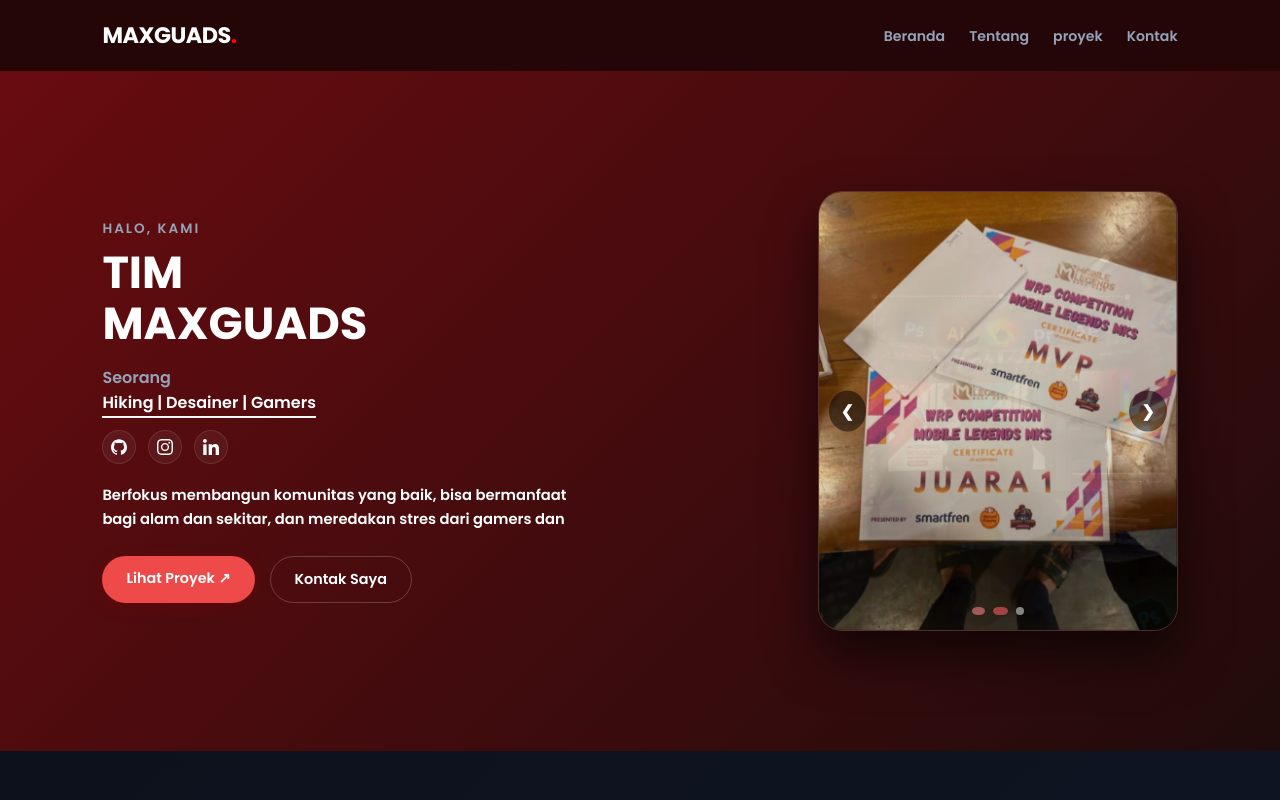
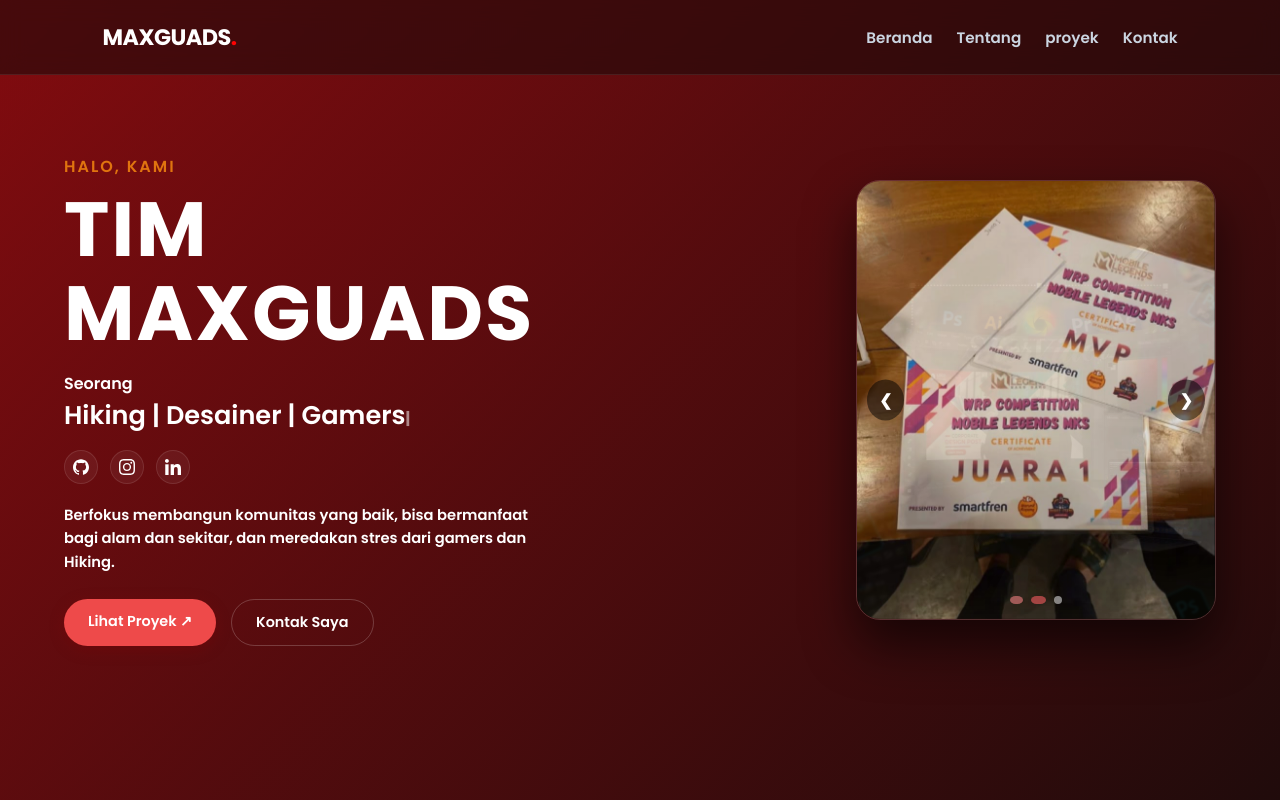
Before and after one commit to Nflznwj4/BELAJAR, a plain HTML site: page index.html in a window 1280 px wide. Shown: the top 800 px of the page. Drawn offline with Linux system fonts and the light colour scheme.

Commit message:
ubahlagiberanda

```diff
--- a/css/style.css
+++ b/css/style.css
@@ -139,56 +139,62 @@
     color: #ffffff;
 }
 #beranda {
-    min-height: 85vh;
+    min-height: 100vh;
     display: flex;
     align-items: center;
     justify-content: center;
-    padding: 40px 8%;
-    background: linear-gradient(135deg, #a00909a0, #200b0b);
+    padding: 0 5%;
+    box-sizing: border-box;
+    background: linear-gradient(135deg, #c90909a0, #200b0b);
 }
 
 .hero-card {
     display: flex;
     align-items: center;
     justify-content: space-between;
-    gap: 60px;
-    max-width: 1100px;
+    gap: 80px;
+    max-width: 1300px;
     width: 100%;
+    margin-left: 0;
     background: transparent; /* Tanpa kotak besar di belakang */
 }
 
 /* Sisi Kiri: Konten Teks */
 .hero-text-content {
-    flex: 1.2;
+    flex: 1;
+    max-width: 650px;
     text-align: left;
 }
 
 .hero-greeting {
-    font-size: 0.85rem;
+    font-size: 1rem;
     letter-spacing: 2px;
-    color: #94a3b8;
+    color: #e0740f;
     margin-bottom: 8px;
     font-weight: 600;
 }
 
 #beranda h1 {
-    font-size: clamp(2.2rem, 3.5vw, 3.2rem);
-    font-weight: 700;
+    font-size: clamp(2.5rem, 6vw, 6.5rem);
+    font-weight: 800;
     color: #ffffff;
-    line-height: 1.15;
+    line-height: 1.1;
+    letter-spacing: 2px;
+    word-spacing: 4px;
     margin-bottom: 15px;
 }
 
 .job-title {
     font-size: 1rem;
-    color: #94a3b8;
+    color: #ffffff;
     margin-bottom: 15px;
 }
 
 .highlight-job {
     color: #ffffff;
+    font-size: 1.6rem;
     font-weight: 600;
-    border-bottom: 2px solid #faf9f9; /* Garis bawah hijau neon tipis ala referensi */
+    border-bottom: 2px solid #faf9f900;
     padding-bottom: 2px;
 }
 
@@ -586,7 +592,7 @@
 
 
 .cursor {
-    color: #c5222200;
+    color: #ffffff;
     font-weight: bold;
     animation: blink 0.7s infinite;
 }
@@ -595,3 +601,90 @@
     0%, 100% { opacity: 1; }
     50% { opacity: 0; }
 }
+
+nav, .navbar {
+    position: fixed;
+    top: 0;
+    left: 0;
+    width: 100%;
+    display: flex;
+    justify-content: space-between;
+    align-items: center;
+    padding: 20px 8%;
+    background: rgba(32, 11, 11, 0.6); /* Warna dasar gelap transparan */
+    backdrop-filter: blur(12px);         /* Efek kaca blur */
+    -webkit-backdrop-filter: blur(12px);
+    border-bottom: 1px solid rgba(255, 255, 255, 0.08); /* Garis pemisah tipis */
+    z-index: 1000;
+    box-sizing: border-box;
+}
+
+nav ul li a, .nav-links a {
+    color: #cbd5e1;
+    text-decoration: none;
+    font-size: 0.95rem;
+    font-weight: 500;
+    transition: color 0.3s ease, text-shadow 0.3s ease;
+    position: relative;
+}
+
+/* Efek saat kursor mendekat (Hover) */
+nav ul li a:hover, .nav-links a:hover {
+    color: #ffffff;
+    text-shadow: 0 0 10px rgba(255, 59, 79, 0.6); /* Efek cahaya lembut */
+}
+
+/* Garis bawah animasi kecil saat di-hover */
+nav ul li a::after {
+    content: '';
+    position: absolute;
+    width: 0;
+    height: 2px;
+    bottom: -4px;
+    left: 0;
+    background-color: #ff3b4f; /* Warna merah aksen kamu */
+    transition: width 0.3s ease;
+}
+
+nav ul li a:hover::after {
+    width: 100%;
+}
+
+.logo, nav .logo {
+    font-size: 1.2rem;
+    font-weight: 800;
+    color: #ffffff;
+    letter-spacing: 1.5px;
+    text-transform: uppercase;
+}
+
+.nav-links a {
+    color: #cbd5e1;
+    text-decoration: none;
+    font-size: 0.95rem;
+    font-weight: 500;
+    transition: color 0.3s ease, text-shadow 0.3s ease;
+    position: relative;
+}
+
+/* Efek saat kursor mendekat (Hover) */
+.nav-links a:hover {
+    color: #ffffff;
+    text-shadow: 0 0 10px rgba(255, 59, 79, 0.6);
+}
+
+/* Garis bawah animasi kecil saat di-hover */
+.nav-links a::after {
+    content: '';
+    position: absolute;
+    width: 0;
+    height: 2px;
+    bottom: -4px;
+    left: 0;
+    background-color: #ff3b4f;
+    transition: width 0.3s ease;
+}
+
+.nav-links a:hover::after {
+    width: 100%;
+}
--- a/index.html
+++ b/index.html
@@ -53,7 +53,7 @@
                 </div>
 
                 <p class="description">
-                    Berfokus membangun komunitas yang baik, bisa bermanfaat bagi alam dan sekitar, dan meredakan stres dari gamers dan
+                    Berfokus membangun komunitas yang baik, bisa bermanfaat bagi alam dan sekitar, dan meredakan stres dari gamers dan Hiking.
                 </p>
 
                 <div class="hero-buttons">
```
